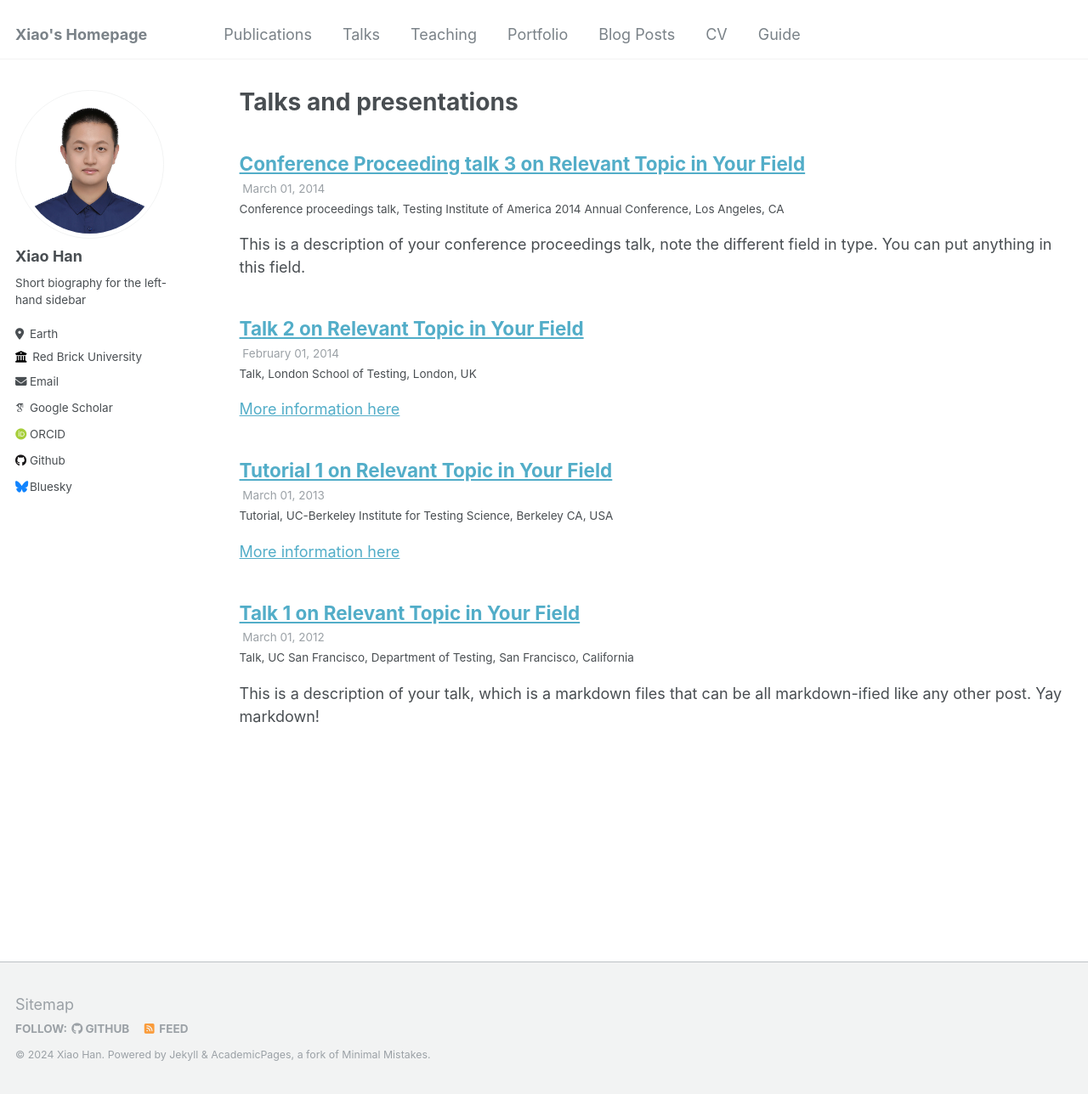
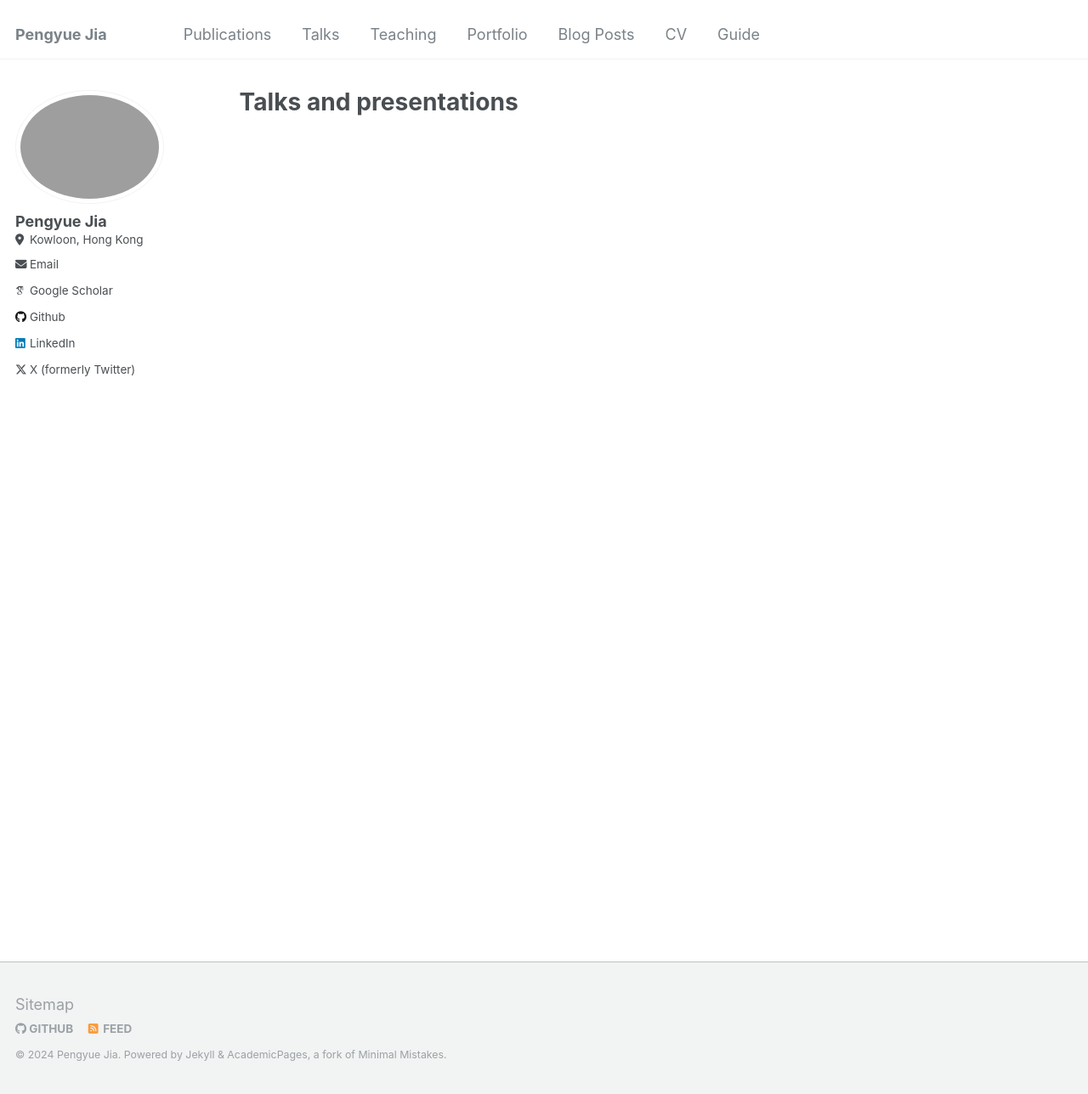
Before and after one commit to hahahenha/hahahenha.github.io, a Jekyll site: the page built from _pages/talks.html, in a window 1280 px wide and 1288 px high. Shown: the whole window at 85% size. Built offline with Jekyll 4.4.1, drawn with Linux system fonts in a browser that asks for light colours; some web fonts are replaced; part of the change alters nothing that is shown.

Commit message:
Update _config.yml

```diff
--- a/_config.yml
+++ b/_config.yml
@@ -3,143 +3,61 @@
 # This config file is meant for settings that affect your entire site, values
 # which you are expected to set up once and rarely need to edit after that.
 # For technical reasons, this file is *NOT* reloaded automatically when you use
-# `jekyll serve -l -H localhost`. If you change this file, please restart the
-# server process.
-
-# Basic Site Settings
-locale                   : "en-US"
-title                    : "Xiao's Homepage"
-title_separator          : "-"
-name                     : "Xiao Han"
-description              : "PhD candidate at AML lab CityU HK"
-url                      : https://hahahenha.github.io
-baseurl                  : "" # the subpath of your site, e.g. "/blog"
-repository               : "hahahenha/hahahenha.github.io"
-
-# Site Author - The following control what appear as part of the author content on the side bar.
-#               If a field is blank the icon and link will not appear, otherwise it will be shown.
-#               Additional customization can be done by editing /_includes/author-profile.html
-author:
-  # Biographic information
-  avatar           : "HX.jpg"
-  name             : "Xiao Han"
-  pronouns         : # example: "she/her"
-  bio              : "Short biography for the left-hand sidebar"
-  location         : "Earth"
-  employer         : "Red Brick University"
-  uri              : # URL
-  email            : "none@example.org"
-
-  # Academic websites
-  arxiv            : # URL - Update with the correct link to your profile
-  googlescholar    : "https://scholar.google.com/citations?user=PS_CX0AAAAAJ"
-  impactstory      : # URL
-  orcid            : "https://orcid.org/my-orcid?orcid=0000-0002-3478-964X"
-  semantic         : # URL
-  # pubmed           : "https://www.ncbi.nlm.nih.gov/pubmed/?term=john+snow"
-  researchgate     : # URL
-
-  # Repositories and software development
-  bitbucket        : # Username - Update with your username on the site
-  codepen          : # Username
-  dribbble         : # Username
-  github           : "academicpages"
-  kaggle           : # Username
-  stackoverflow    : # User number or user number and name (i.e., use "1" or "1/jeff-atwood")
-
-  # Social media
-  bluesky          : "bsky.app" # Replace this with you Bluesky username
-  facebook         : # Username
-  flickr           : # Username
-  foursquare       : # Username
-  goodreads        : # Username
-  google_plus      : # Username
-  keybase          : # Username
-  instagram        : # Username
-  lastfm           : # Username
-  linkedin         : # Username
-  mastodon         : # URL
-  medium           : # URL
-  pinterest        : # Username
-  soundcloud       : # Username
-  steam            : # Username
-  telegram         : # URL
-  tumblr           : # Username
-  twitter          : # Username for X / Twitter
-  vine             : # Username
-  weibo            : # Username
-  wikipedia        : # Username
-  xing             : # Username
-  youtube          : # Username
-  zhihu            : # URL
-
+# `jekyll serve`. If you change this file, please restart the server process.
 
 # Site Settings
-teaser                   :  # filename of teaser fallback teaser image placed in /images/, .e.g. "500x300.png"
-breadcrumbs              : false # true, false (default)
-words_per_minute         : 160
-future                   : true
-read_more                : "disabled" # if enabled, adds "Read more" links to excerpts
-talkmap_link             : false #change to true to add link to talkmap on talks page
-comments:
-  provider               : # false (default), "disqus", "discourse", "facebook", "google-plus", "staticman", "custom"
-  disqus:
-    shortname            :
-  discourse:
-    server               : # https://meta.discourse.org/t/embedding-discourse-comments-via-javascript/31963 , e.g.: meta.discourse.org
-  facebook:
-    appid                :
-    num_posts            : # 5 (default)
-    colorscheme          : # "light" (default), "dark"
-staticman:
-  allowedFields          : ['name', 'email', 'url', 'message']
-  branch                 : "gh-pages" # "master", "gh-pages"
-  commitMessage          : "New comment."
-  filename               : comment-{@timestamp}
-  format                 : "yml"
-  moderation             : true
-  path                   : "_data/comments/{options.slug}"
-  requiredFields         : ['name', 'email', 'message']
-  transforms:
-    email                : "md5"
-  generatedFields:
-    date:
-      type               : "date"
-      options:
-        format           : "iso8601" # "iso8601" (default), "timestamp-seconds", "timestamp-milliseconds"
-atom_feed:
-  hide                   : false     # change to true to hide the RSS feed in the footer
-  path                   : # blank (default) uses feed.xml
+title                    : "Pengyue Jia"
+description              : "PhD candidate at AML lab CityU HK"
+repository               : "Jia-py/Jia-py.github.io"
+google_scholar_stats_use_cdn : true
 
+# google analytics
+google_analytics_id      :  # get google_analytics_id from https://analytics.google.com/analytics/
 
 # SEO Related
-google_site_verification :
-bing_site_verification   :
-alexa_site_verification  :
-yandex_site_verification :
+google_site_verification :  # get google_site_verification from https://search.google.com/search-console/about
+bing_site_verification   :  # get bing_site_verification from https://www.bing.com/webmasters/about
+baidu_site_verification  :  # get baidu_site_verification from https://ziyuan.baidu.com/login/index?u=/site/index
 
-
-# Social Sharing
-twitter:
-  username               : &twitter
-facebook:
-  username               :
-  app_id                 :
-  publisher              :
-og_image                 :  # Open Graph/Twitter default site image
-# For specifying social profiles
-# - https://developers.google.com/structured-data/customize/social-profiles
-social:
-  type                   : # Person or Organization (defaults to Person)
-  name                   : # If the user or organization name differs from the site's name
-  links: # An array of links to social media profiles
-
-
-# Analytics
-analytics:
-  provider               :  "false" # false (default), "google", "google-universal", "google-analytics-4", "custom"
-  google:
-    tracking_id          :
+# Site Author
+author:
+  name             : "Pengyue Jia"
+  avatar           : "images/self.jpg"
+  chinese_name     : "images/chinese_name.png"
+  bio              :
+  location         : "Kowloon, Hong Kong"
+  employer         :
+  pubmed           :
+  googlescholar    : "https://scholar.google.com/citations?user=htpkMJcAAAAJ"
+  email            : "jia.pengyue@my.cityu.edu.hk"
+  researchgate     :  # e.g., "https://www.researchgate.net/profile/yourprofile"
+  uri              :
+  bitbucket        :
+  codepen          :
+  dribbble         :
+  flickr           :
+  facebook         :
+  foursquare       :
+  github           : "Jia-py"
+  google_plus      :
+  keybase          :
+  instagram        :
+  impactstory      : # e.g., "https://profiles.impactstory.org/u/xxxx-xxxx-xxxx-xxxx"
+  lastfm           :
+  linkedin         : "pengyue-jia-9b930b1b0"
+  dblp             : # e.g., "https://dblp.org/pid/xx/xxxx.html"
+  orcid            : # e.g., "https://orcid.org/xxxx"
+  pinterest        :
+  soundcloud       :
+  stackoverflow    : # http://stackoverflow.com/users/123456/username
+  steam            :
+  tumblr           :
+  twitter          : "JiaPengyue"
+  vine             :
+  weibo            :
+  xing             :
+  youtube          :
+  wikipedia        :
 
 
 # Reading Files
@@ -148,12 +66,15 @@ include:
   - _pages
   - files
 exclude:
+  - docs
+  - google_scholar_crawler
   - "*.sublime-project"
   - "*.sublime-workspace"
   - .asset-cache
   - .bundle
   - .jekyll-assets-cache
   - .sass-cache
+  - .github
   - CHANGELOG
   - Capfile
   - Gemfile
@@ -197,78 +118,15 @@ kramdown:
   smart_quotes: lsquo,rsquo,ldquo,rdquo
   enable_coderay: false
 
-
-# Collections
-collections:
-  teaching:
-    output: true
-    permalink: /:collection/:path/
-  publications:
-    output: true
-    permalink: /:collection/:path/
-  portfolio:
-    output: true
-    permalink: /:collection/:path/
-  talks:
-    output: true
-    permalink: /:collection/:path/
-
-
 # Defaults
 defaults:
-  # _posts
-  - scope:
-      path: ""
-      type: posts
-    values:
-      layout: single
-      author_profile: true
-      read_time: true
-      comments: true
-      share: true
-      related: true
   # _pages
   - scope:
       path: ""
       type: pages
     values:
-      layout: single
+      layout: default
       author_profile: true
-  # _teaching
-  - scope:
-      path: ""
-      type: teaching
-    values:
-      layout: single
-      author_profile: true
-      share: true
-      comments: true
-  # _publications
-  - scope:
-      path: ""
-      type: publications
-    values:
-      layout: single
-      author_profile: true
-      share: true
-      comments: true
-  # _portfolio
-  - scope:
-      path: ""
-      type: portfolio
-    values:
-      layout: single
-      author_profile: true
-      share: true
-      comment: true
-  # _talks
-  - scope:
-      path: ""
-      type: talks
-    values:
-      layout: talk
-      author_profile: true
-      share: true
 
 
 # Sass/SCSS
@@ -279,9 +137,7 @@ sass:
 
 # Outputting
 permalink: /:categories/:title/
-# paginate: 5 # amount of posts to show
-# paginate_path: /page:num/
-timezone: America/Los_Angeles # http://en.wikipedia.org/wiki/List_of_tz_database_time_zones
+timezone: Asia/Shanghai # http://en.wikipedia.org/wiki/List_of_tz_database_time_zones
 
 
 # Plugins
@@ -300,35 +156,6 @@ whitelist:
   - jemoji
 
 
-# Archives
-#  Type
-#  - GitHub Pages compatible archive pages built with Liquid ~> type: liquid (default)
-#  - Jekyll Archives plugin archive pages ~> type: jekyll-archives
-#  Path (examples)
-#  - Archive page should exist at path when using Liquid method or you can
-#    expect broken links (especially with breadcrumbs enabled)
-#  - <base_path>/tags/my-awesome-tag/index.html ~> path: /tags/
-#  - <base_path/categories/my-awesome-category/index.html ~> path: /categories/
-#  - <base_path/my-awesome-category/index.html ~> path: /
-category_archive:
-  type: liquid
-  path: /categories/
-tag_archive:
-  type: liquid
-  path: /tags/
-# https://github.com/jekyll/jekyll-archives
-# jekyll-archives:
-#   enabled:
-#     - categories
-#     - tags
-#   layouts:
-#     category: archive-taxonomy
-#     tag: archive-taxonomy
-#   permalinks:
-#     category: /categories/:name/
-#     tag: /tags/:name/
-
-
 # HTML Compression
 # - http://jch.penibelst.de/
 compress_html:
```
